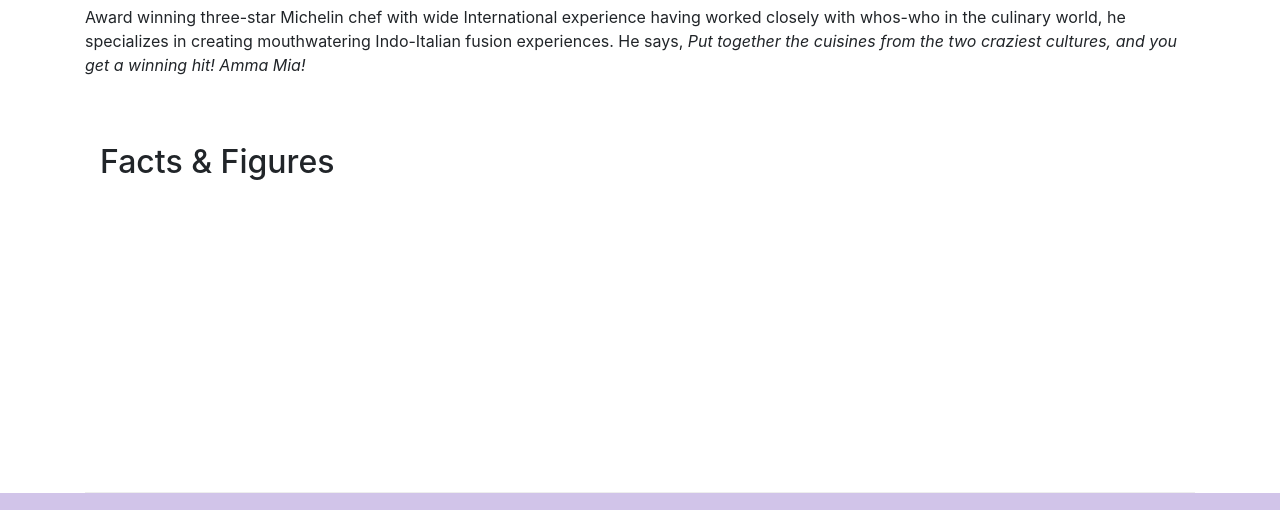
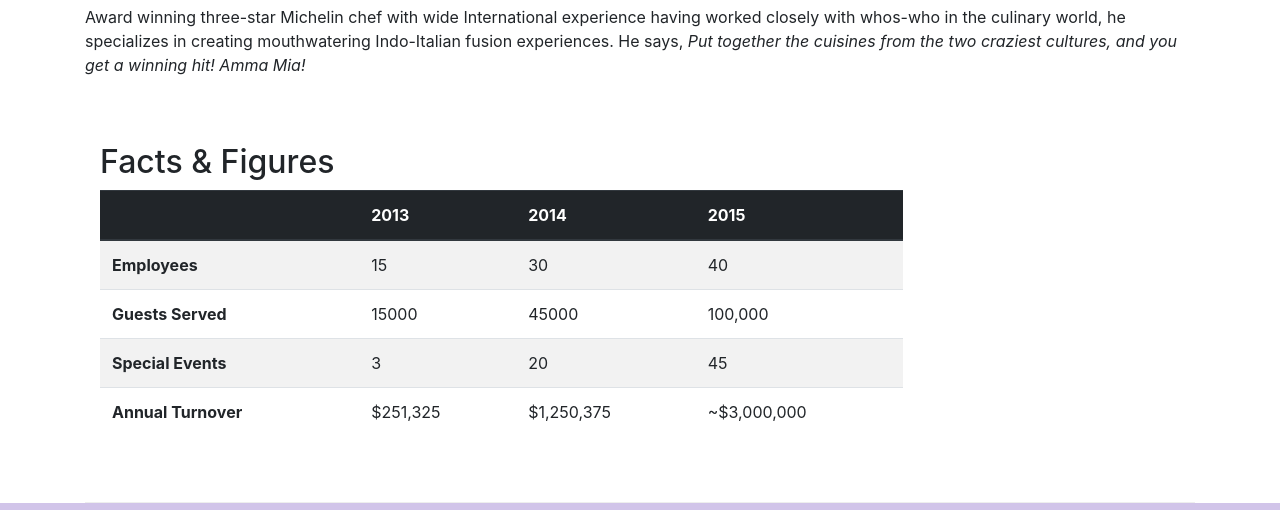
Before and after one commit to Iyyov21/Bootstrap, a website: page aboutus.html in a window 1280 px wide. Shown: the part 1310-1820 px from the top of the page. Drawn offline with nearby package versions, Linux system fonts and the light colour scheme.

Commit message:
tabel is commited in aboutus file

```diff
--- a/aboutus.html
+++ b/aboutus.html
@@ -97,10 +97,49 @@
             </div>
        </div>
        <div class="row row-content">
-        <div class="col-12 col-sm-9">
+          <div class="col-12 col-sm-9">
             <h2>Facts &amp; Figures</h2>
+            <div class="table-responsive">
+                <table class="table table-striped">
+                    <thead class="thead-dark">
+                        <tr>
+                            <th>&nbsp;</th>
+                            <th>2013</th>
+                            <th>2014</th>
+                            <th>2015</th>
+                        </tr>
+                    </thead>
+                    <tbody>
+                        <tr>
+                            <th>Employees</th>
+                            <td>15</td>
+                            <td>30</td>
+                            <td>40</td>
+                        </tr>
+                        <tr>
+                            <th>Guests Served</th>
+                            <td>15000</td>
+                            <td>45000</td>
+                            <td>100,000</td>
+                        </tr>
+                        <tr>
+                            <th>Special Events</th>
+                            <td>3</td>
+                            <td>20</td>
+                            <td>45</td>
+                        </tr>
+                        <tr>
+                            <th>Annual Turnover</th>
+                            <td>$251,325</td>
+                            <td>$1,250,375</td>
+                            <td>~$3,000,000</td>
+                        </tr>
+                    </tbody>
+                </table>
+            </div>
 
-        </div>
+
+          </div>
         <div class="col-12 col-sm-3"></div>
        </div>
 
```
